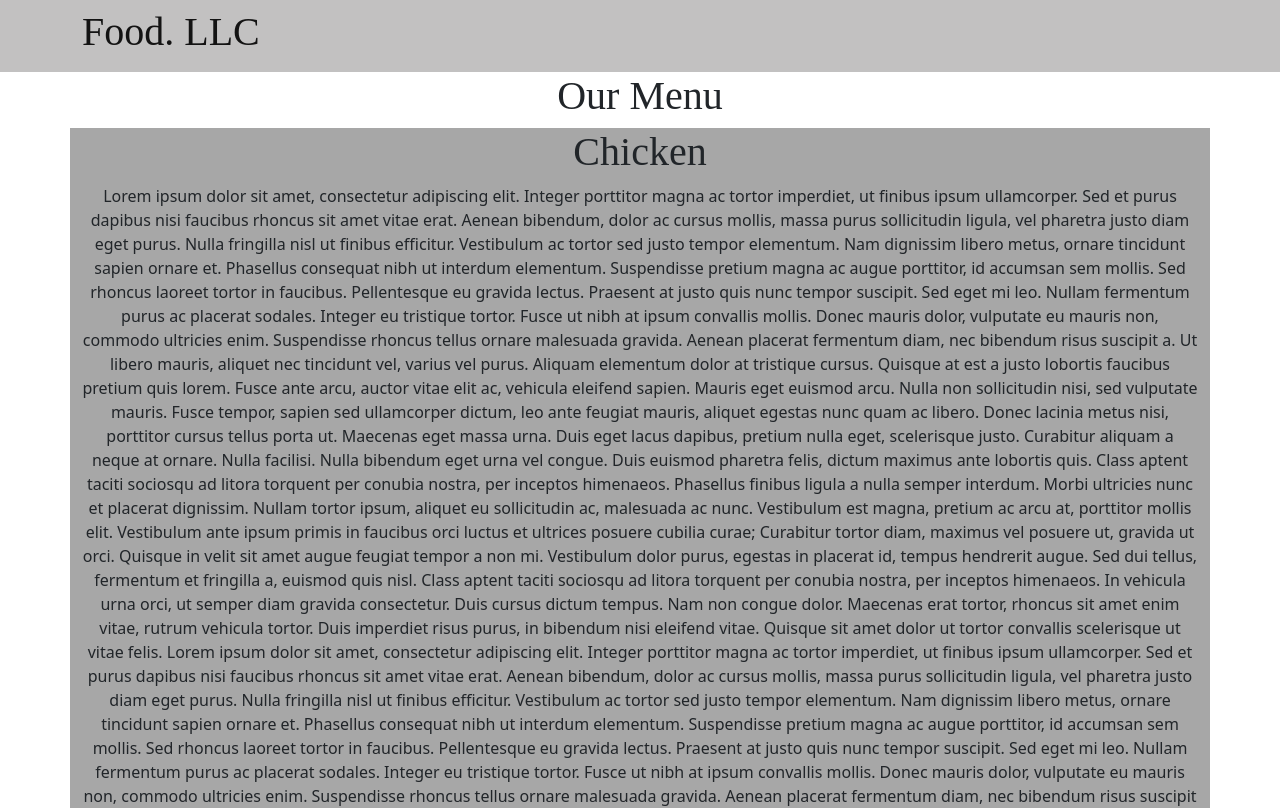
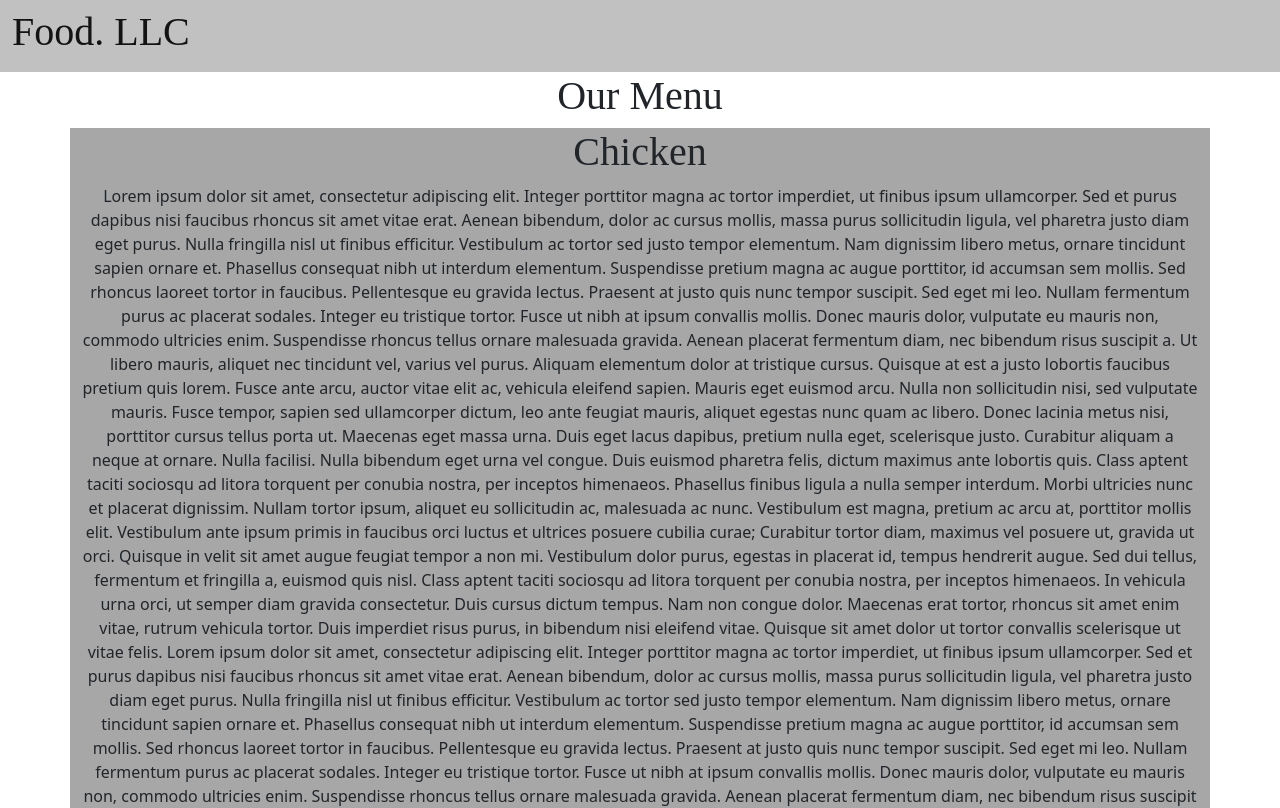
Before and after one commit to Jorgesemar/Jorgesemar.github.io, a plain HTML site: page module3-solution/index.html in a window 1280 px wide. Shown: the top 808 px of the page. Drawn offline with nearby package versions, Linux system fonts and the light colour scheme; a script that the page names is missing.

Commit message:
Update index.html

```diff
--- a/module3-solution/index.html
+++ b/module3-solution/index.html
@@ -9,9 +9,9 @@
   </head>
   <body>
     <script src="https://cdn.jsdelivr.net/npm/bootstrap@5.2.0/dist/js/bootstrap.bundle.min.js" integrity="sha384-A3rJD856KowSb7dwlZdYEkO39Gagi7vIsF0jrRAoQmDKKtQBHUuLZ9AsSv4jD4Xa" crossorigin="anonymous"></script>
-    <header>
+    <header class="sticky-top">
       <nav class="navbar ">
-        <div class="container">
+        <div class="container-fluid">
           <div class="navbar-header">
             <span class="navbar-brand float-right "><h1>Food. LLC</h1></span>
           </div>
```
